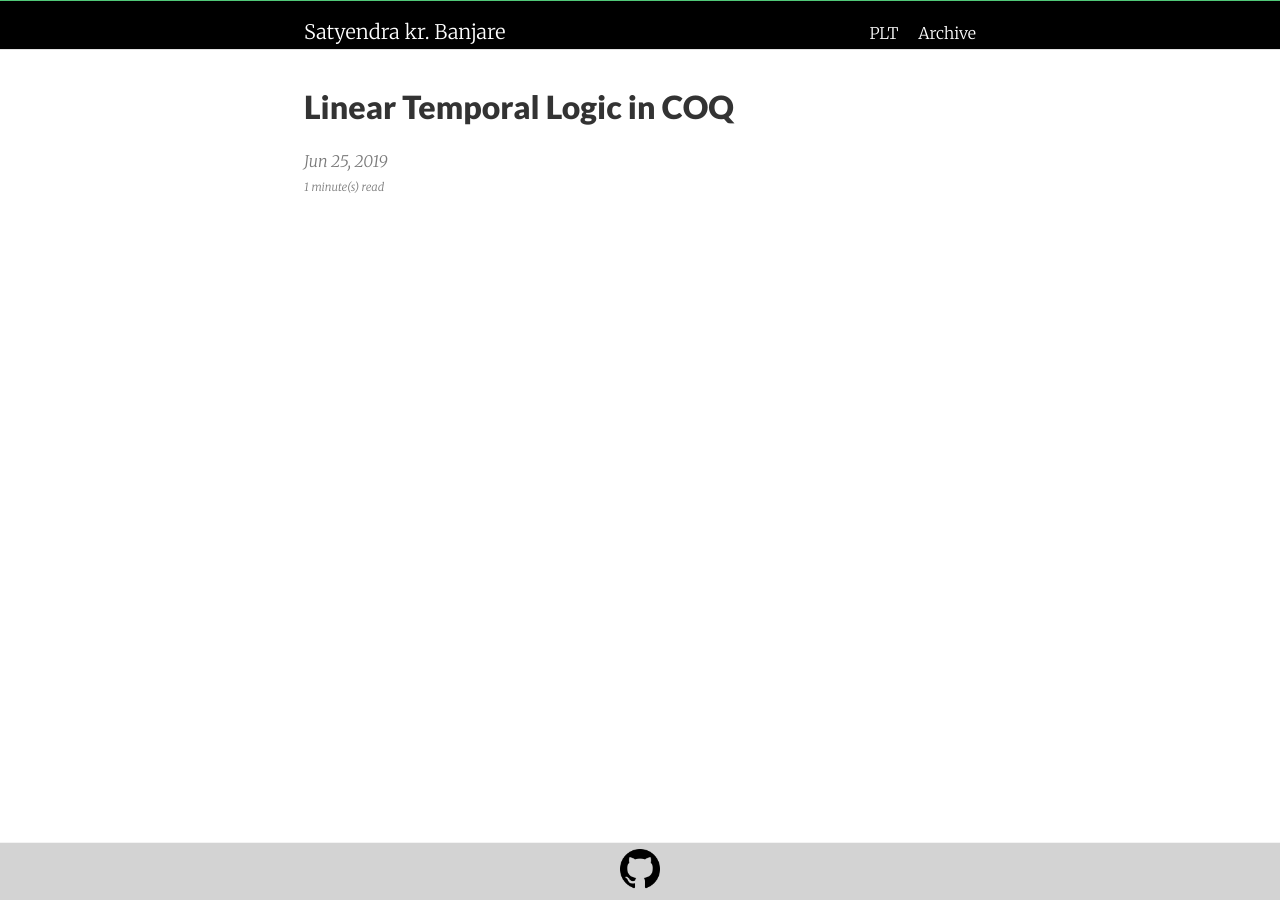
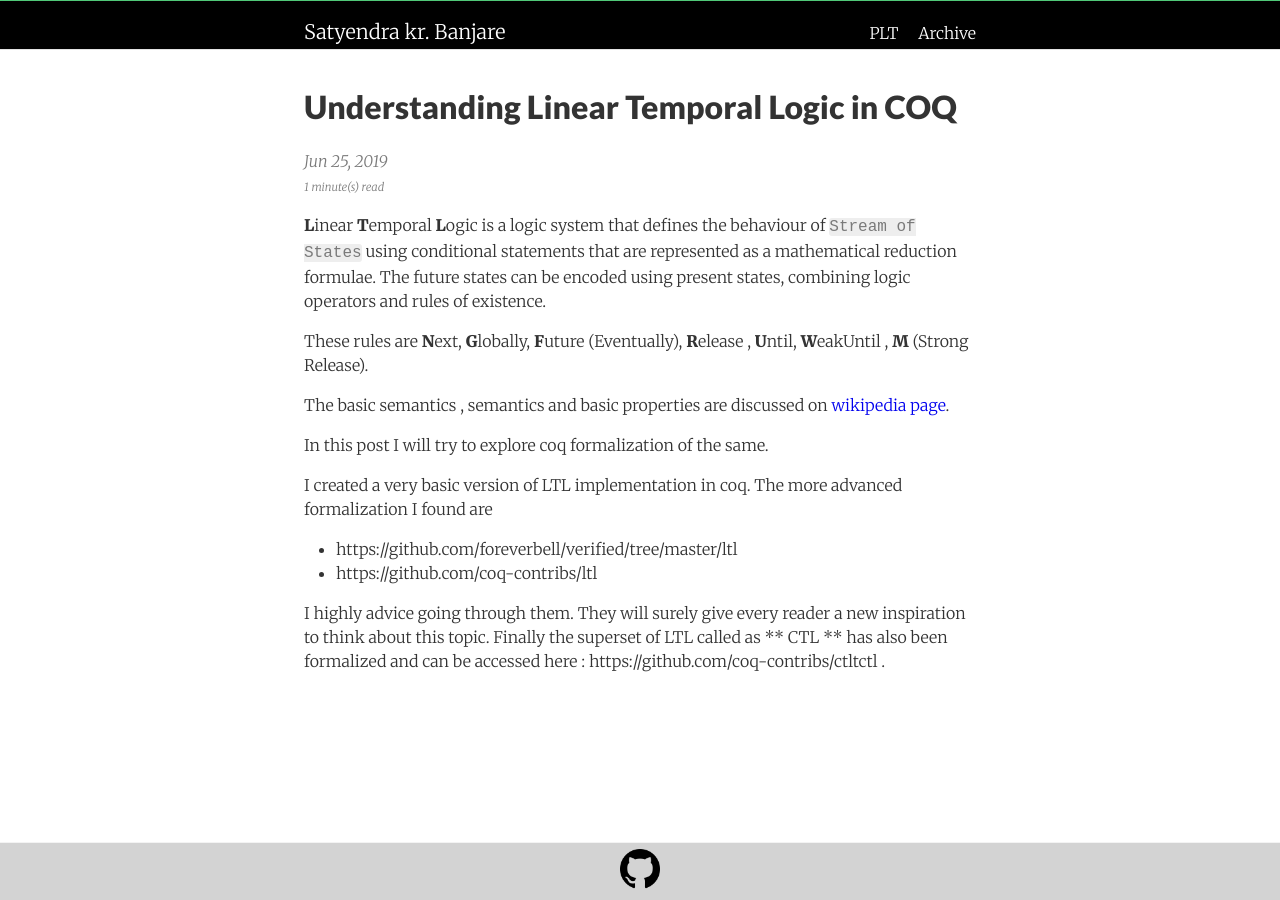
Before and after one commit to SatyendraBanjare/SatyendraBanjare.github.io, a Jekyll site: the page built from _posts/2019-07-10-ltl-ctl.md, in a window 1280 px wide. Built offline with Jekyll 4.4.1, drawn with Linux system fonts in a browser that asks for light colours; nearby versions of some CDN libraries; comment, search, counter and statistics services are not loaded.

Commit message:
update ltl

```diff
--- a/_posts/2019-07-10-ltl-ctl.md
+++ b/_posts/2019-07-10-ltl-ctl.md
@@ -1,9 +1,23 @@
 ---
 layout:     post
 comments:   true
-title:      Linear Temporal Logic in COQ
+title:      Understanding  Linear Temporal Logic in COQ
 date:       2019-06-25 11:21:29
 summary:    A simple blog on proving properties of Linear temporal logics in coq proof assistant.
 categories: plt
 keywords: ltl coq tutorial
 ---
+
+**L**inear **T**emporal **L**ogic is a logic system that defines the behaviour of `Stream of States` using conditional statements that are represented as a mathematical reduction formulae. The future states can be encoded using present states, combining logic operators and rules of existence.
+
+These rules are **N**ext, **G**lobally, **F**uture (Eventually), **R**elease , **U**ntil, **W**eakUntil , **M** (Strong Release).
+
+The basic semantics , semantics and basic properties are discussed on [wikipedia page](https://en.wikipedia.org/wiki/Linear_temporal_logic).
+
+In this post I will try to explore coq formalization of the same.
+
+I created a very basic version of LTL implementation in coq. The more advanced formalization I found are
+-	https://github.com/foreverbell/verified/tree/master/ltl
+-	https://github.com/coq-contribs/ltl
+
+I highly advice going through them. They will surely give every reader a new inspiration to think about this topic. Finally the superset of LTL called as ** CTL ** has also been formalized and can be accessed here : https://github.com/coq-contribs/ctltctl .
```
